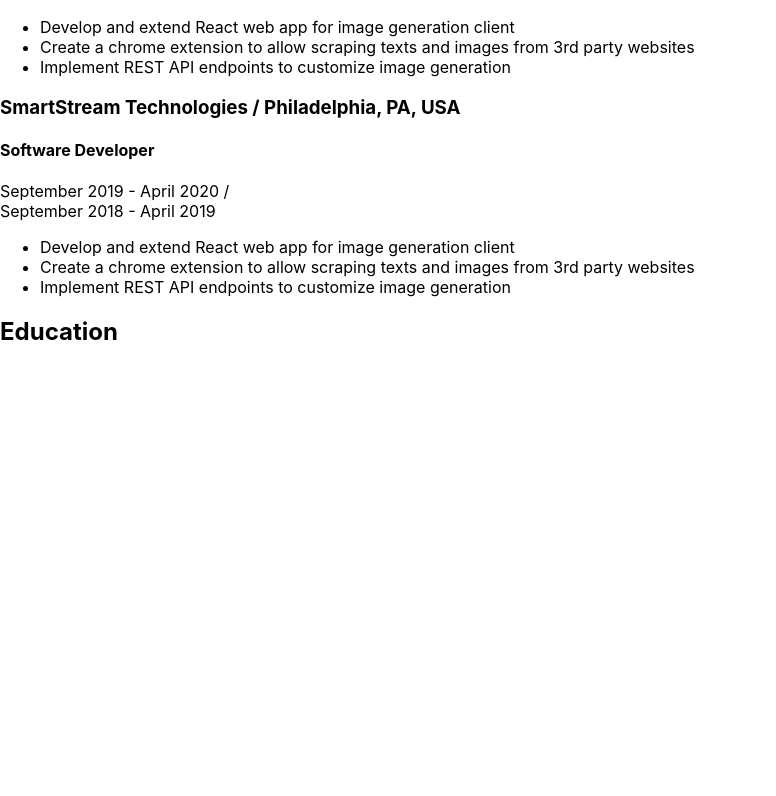
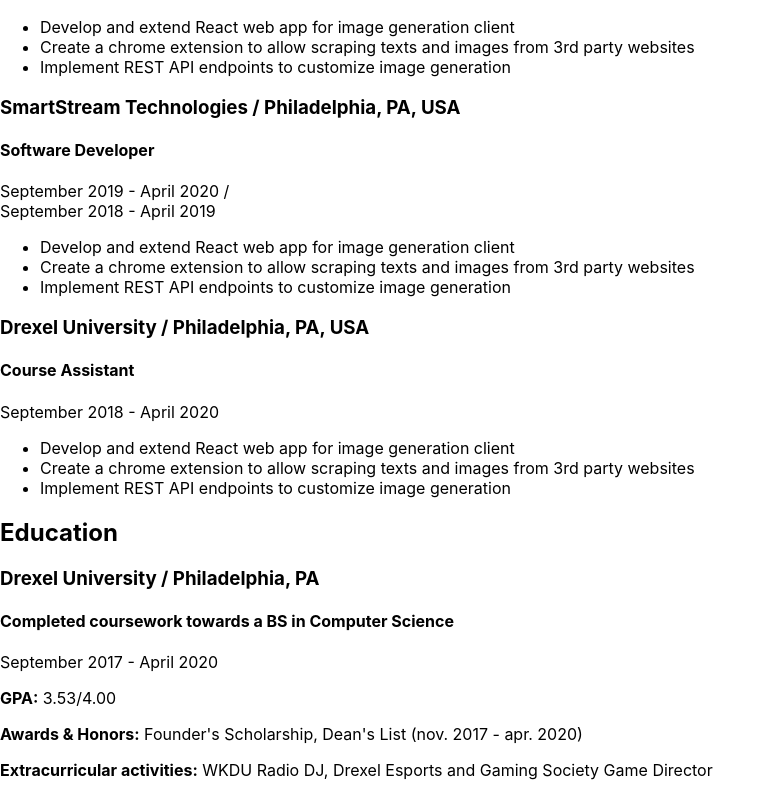
Before and after one commit to mlewicki12/react-resume-generator, a React (Create React App) app: page /resume in a window 1280 px wide. Shown: the part 971-1767 px from the top of the page, without its empty margins (0-776 px from the left). Before the commit the page ends 1337 px from the top, so only its background shows below. Built offline with nearby package versions, Linux system fonts and the light colour scheme.

Commit message:
add uni section

```diff
--- a/src/components/resume/header/index.tsx
+++ b/src/components/resume/header/index.tsx
@@ -8,6 +8,7 @@
       <img
         src={profile}
         className='resume-photo'
+        alt='Profile'
       />
       <div className='resume-info'>
         <h1>Maciej Lewicki</h1>
--- a/src/components/resume/header/style.scss
+++ b/src/components/resume/header/style.scss
@@ -12,6 +12,10 @@
     padding-bottom: 1rem;
     border-bottom: 1px solid black;
 
+    > .resume-info * {
+      margin: 0;
+    }
+
     > .resume-photo {
       max-width: 3.5cm;
       max-height: 3.5cm;
--- a/src/components/resume/index.tsx
+++ b/src/components/resume/index.tsx
@@ -3,6 +3,7 @@
 import ResumeSummary from './summary';
 import ResumeSeparator from './separator';
 import ResumeJob from './job';
+import ResumeUni from './uni';
 
 const Resume = () => {
   return (
@@ -44,11 +45,40 @@
           ]}
         />
 
+        <ResumeJob
+          company='Drexel University'
+          location='Philadelphia, PA, USA'
+          title='Course Assistant'
+
+          start='September 2018'
+          end='April 2020'
+
+          responsibilities={[
+            'Develop and extend React web app for image generation client',
+            'Create a chrome extension to allow scraping texts and images from 3rd party websites',
+            'Implement REST API endpoints to customize image generation'
+          ]}
+        />
+
         <ResumeSeparator title='Education' />
+
+        <ResumeUni
+          university='Drexel University'
+          location='Philadelphia, PA'
+          degree='Completed coursework towards a BS in Computer Science'
+
+          start='September 2017'
+          end='April 2020'
+
+          gpa='3.53/4.00'
+          awards={['Founder\'s Scholarship', 'Dean\'s List (nov. 2017 -  apr. 2020)']}
+          extracurriculars={['WKDU Radio DJ', 'Drexel Esports and Gaming Society Game Director']}
+        />
       </div>
     </div>
   );
 }
 
 export default Resume;
-export {ResumeHeader as Header, ResumeSummary as Summary, ResumeSeparator as Separator, ResumeJob as Job};
+export {ResumeHeader as Header, ResumeSummary as Summary, ResumeSeparator as Separator, ResumeJob as Job,
+  ResumeUni as Uni};
--- a/src/components/resume/separator/index.tsx
+++ b/src/components/resume/separator/index.tsx
@@ -2,7 +2,7 @@
 import './style.scss';
 
 type Separator = {
-  title: string;
+  title?: string;
 };
 
 const ResumeSeparator = ({
@@ -10,9 +10,13 @@
 }: Separator) => {
   return (
     <div className='resume-separator'>
-      <div className='left' />
-      <h2>{title}</h2>
-      <div className='right' />
+      <div className='border' />
+      {title &&
+        <>
+          <h2>{title}</h2>
+          <div className='border' />
+        </>
+      }
     </div>
   );
 };
--- a/src/components/resume/separator/style.scss
+++ b/src/components/resume/separator/style.scss
@@ -14,7 +14,7 @@
       margin: 0.25rem;
     }
 
-    > .left, .right {
+    > .border {
       height: 3px;
       border-bottom: 1px solid black;
       margin-right: 0.5rem;
--- /dev/null
+++ b/src/components/resume/uni/index.tsx
@@ -0,0 +1,51 @@
+
+import './style.scss';
+
+type Uni = {
+  university: string;
+  location: string;
+  degree: string;
+
+  start: string;
+  end: string;
+
+  gpa?: string;
+  relevantCoursework?: string[];
+  awards?: string[];
+  extracurriculars?: string[];
+};
+
+const ResumeUni = ({
+  university, location, degree,
+  start, end, gpa,
+  relevantCoursework, awards, extracurriculars
+}: Uni) => {
+  return (
+    <div className='resume-uni'>
+      <div className='resume-uni-header'>
+        <div className='resume-uni-info'>
+          <h3>{university} / {location}</h3>
+          <h4 className='resume-uni-degree'>{degree}</h4>
+        </div>
+        <p>{start} - {end}</p>
+      </div>
+      {gpa && (
+        <p><span style={{fontWeight: 'bold'}}>GPA:</span> {gpa}</p>
+      )}
+
+      {relevantCoursework && (
+        <p><span style={{fontWeight: 'bold'}}>Relevant coursework:</span> {relevantCoursework.join(', ')}</p>
+      )}
+
+      {awards && (
+        <p><span style={{fontWeight: 'bold'}}>Awards & Honors:</span> {awards.join(', ')}</p>
+      )}
+
+      {extracurriculars && (
+        <p><span style={{fontWeight: 'bold'}}>Extracurricular activities:</span> {extracurriculars.join(', ')}</p>
+      )}
+    </div>
+  );
+};
+
+export default ResumeUni;
--- /dev/null
+++ b/src/components/resume/uni/style.scss
@@ -0,0 +1,30 @@
+
+@media print {
+  .resume-uni {
+    width: 100%;
+
+    h3, h4, p {
+      margin: 0;
+    }
+
+    > .resume-uni-header {
+      display: flex;
+      flex-flow: row nowrap;
+      justify-content: space-between;
+      align-items: flex-start;
+
+      width: 100%;
+      margin-bottom: 0.75rem;
+
+      > .resume-uni-info {
+        display: flex;
+        flex-flow: column nowrap;
+
+        > .resume-uni-degree {
+          font-weight: normal;
+          font-style: italic;
+        }
+      }
+    }
+  }
+}
```
